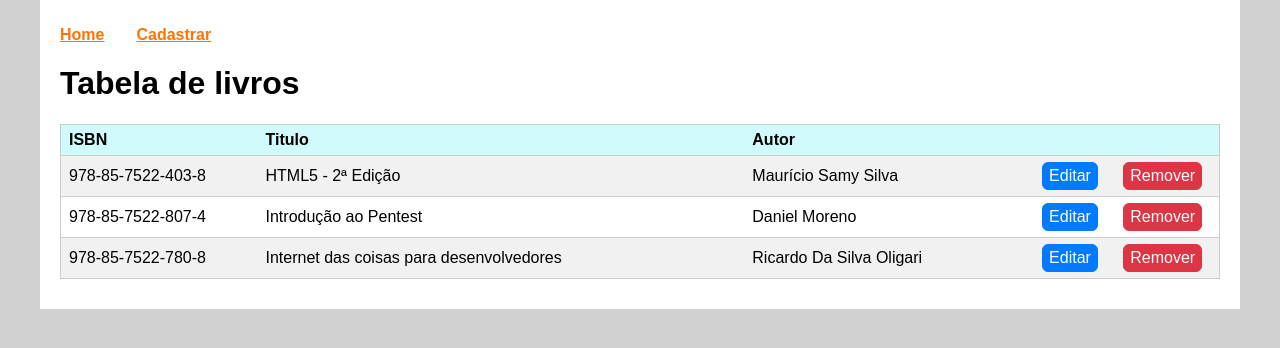
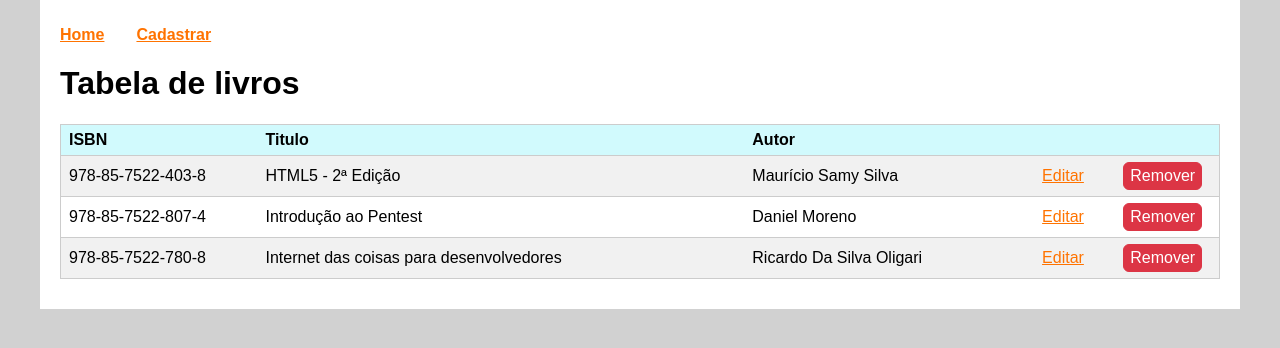
Before and after one commit to abelsouzacosta/react-crud, a React (Create React App) app: page / in a window 1280 px wide. Shown: the top 348 px of the page. Built offline with nearby package versions, Linux system fonts and the light colour scheme.

Commit message:
Adicionando configurações finais do projeto

```diff
--- a/src/App.jsx
+++ b/src/App.jsx
@@ -1,5 +1,10 @@
 import React, { Component } from "react";
-import { BrowserRouter as Router, Switch, Route } from "react-router-dom";
+import {
+  BrowserRouter as Router,
+  Switch,
+  Route,
+  Redirect,
+} from "react-router-dom";
 import Menu from "./components/Menu";
 import TabelaLivros from "./components/TabelaLivros";
 import CadastrarLivros from "./components/CadastrarLivro";
@@ -34,6 +39,24 @@ class App extends Component {
     this.setState({ livros: [...this.state.livros, livro] });
   };
 
+  editarLivro = (livro) => {
+    const index = this.state.livros.findIndex((p) => p.id === livro.id);
+    const livros = this.state.livros
+      .slice(0, index)
+      .concat(this.state.livros.slice(index + 1));
+    const newLivros = [...livros, livro].sort((a, b) => a.id - b.id);
+    this.setState({
+      livros: newLivros,
+    });
+  };
+
+  removerLivro = (livro) => {
+    if (window.confirm("Remover esse livro?")) {
+      const livros = this.state.livros.filter((p) => p.isbn !== livro.isbn);
+      this.setState({ livros });
+    }
+  };
+
   render() {
     return (
       <Router>
@@ -42,7 +65,12 @@ class App extends Component {
           <Route
             exact
             path="/"
-            render={() => <TabelaLivros livros={this.state.livros} />}
+            render={() => (
+              <TabelaLivros
+                livros={this.state.livros}
+                removerLivro={this.removerLivro}
+              />
+            )}
           />
           <Route
             exact
@@ -54,6 +82,26 @@ class App extends Component {
               />
             )}
           />
+          <Route
+            exact
+            path="/editar/:isbnLivro"
+            render={(props) => {
+              const livro = this.state.livros.find(
+                (livro) => livro.isbn === props.match.params.isbnLivro
+              );
+
+              if (livro) {
+                return (
+                  <CadastrarLivros
+                    editarLivro={this.editarLivro}
+                    livro={livro}
+                  />
+                );
+              } else {
+                return <Redirect to="/" />;
+              }
+            }}
+          />
           <Route component={NotFound} />
         </Switch>
       </Router>
--- a/src/components/CadastrarLivro.jsx
+++ b/src/components/CadastrarLivro.jsx
@@ -1,7 +1,7 @@
 import React, { Component } from "react";
 import { Redirect } from "react-router-dom";
 
-class CadastrarLivro extends Component {
+class CadastrarLivros extends Component {
   state = {
     livro: {
       id: this.props.livro.id,
@@ -14,7 +14,11 @@ class CadastrarLivro extends Component {
 
   handleLivroForm = (e) => {
     e.preventDefault(); // impedir de recarregar a página
-    this.props.inserirLivro(this.state.livro);
+    if (this.props.editarLivro) {
+      this.props.editarLivro(this.state.livro);
+    } else {
+      this.props.inserirLivro(this.state.livro);
+    }
     this.setState({ redirecionar: true });
   };
 
@@ -92,4 +96,4 @@ class CadastrarLivro extends Component {
   }
 }
 
-export default CadastrarLivro;
+export default CadastrarLivros;
--- a/src/components/TabelaLivros.jsx
+++ b/src/components/TabelaLivros.jsx
@@ -1,6 +1,7 @@
 import React from "react";
+import { Link } from "react-router-dom";
 
-const TabelaLivros = ({ livros }) => {
+const TabelaLivros = ({ livros, removerLivro }) => {
   return (
     <div className="livros">
       <h1>Tabela de livros</h1>
@@ -23,10 +24,15 @@ const TabelaLivros = ({ livros }) => {
                 <td>{livro.titulo}</td>
                 <td>{livro.autor}</td>
                 <td>
-                  <button className="botao editar">Editar</button>
+                  <Link to={`/editar/${livro.isbn}`}>Editar</Link>
                 </td>
                 <td>
-                  <button className="botao remover">Remover</button>
+                  <button
+                    className="botao remover"
+                    onClick={() => removerLivro(livro)}
+                  >
+                    Remover
+                  </button>
                 </td>
               </tr>
             ))}
```
